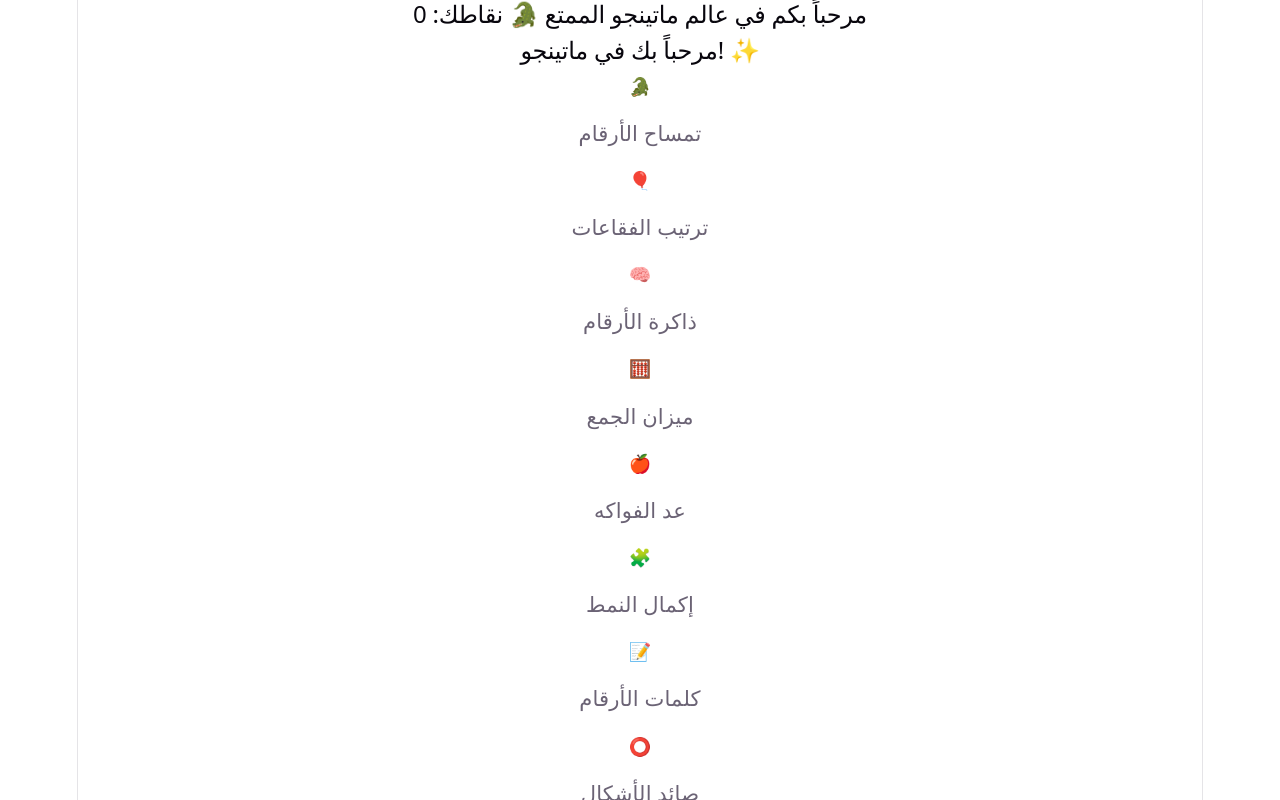
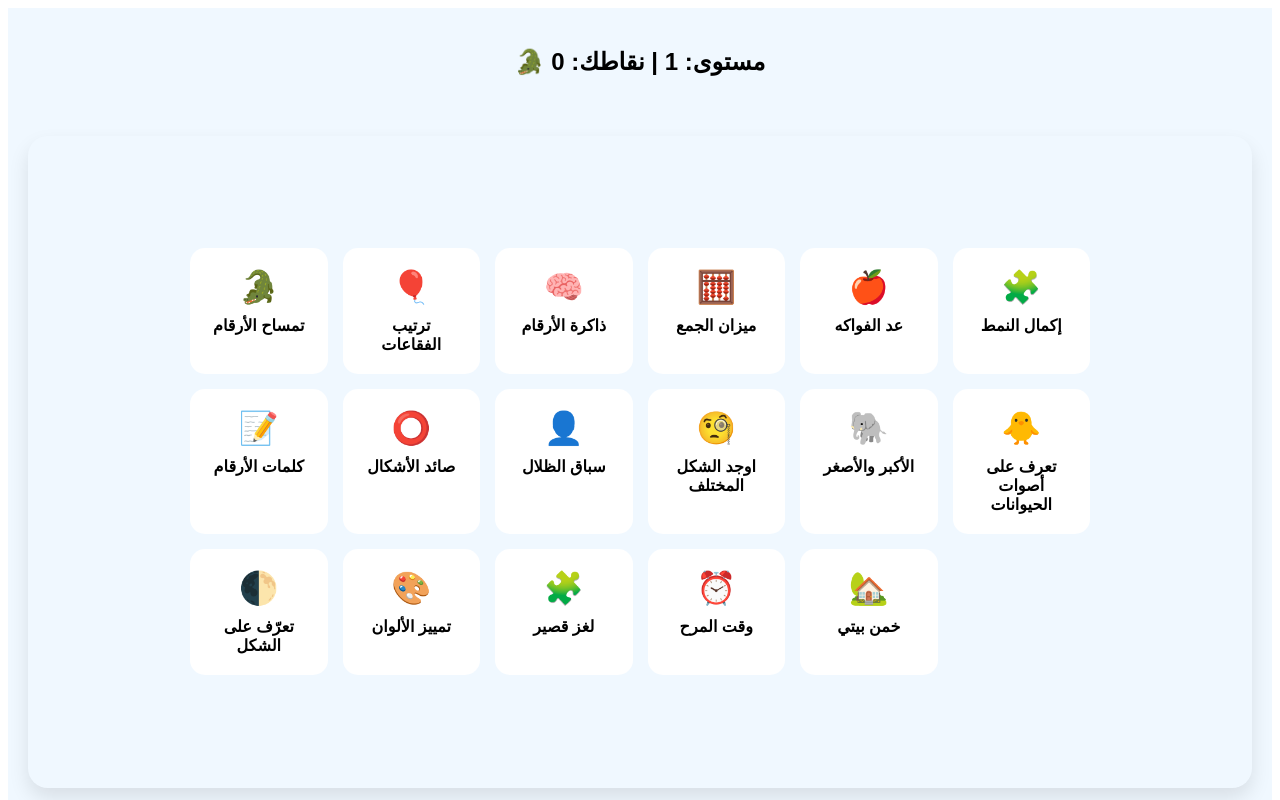
Before and after one commit to MATHINGOGAMES/MATHINGO, a React (Vite) app: page / in a window 1280 px wide. Shown: the top 800 px of the page. Built offline with nearby package versions, Linux system fonts and the light colour scheme.

Commit message:
Added dynamic level system to games

```diff
--- a/src/App.jsx
+++ b/src/App.jsx
@@ -1,134 +1,83 @@
+// src/App.jsx
 import React, { useState } from "react";
 import GamesHub from "./pages/GamesHub";
-import { useSound } from "./useSound"; // 1. استيراد أداة الصوت
+import { MATHINGO_GAMES } from "./data/gamesConfig";
+import { useMathingoAudio } from "./hooks/useMathingoAudio";
+import * as GameComponents from "./games"; // بعد إضافة index.js لكل الألعاب
 
-// الاستيرادات الخاصة بالألعاب
-import ComparingNumbers from "./games/ComparingNumbers/ComparingNumbers";
-import NumberSorting from "./games/NumberSorting/NumberSorting";
-import MemoryMatch from "./games/MemoryMatch/MemoryMatch";
-import AdditionBalance from "./games/AdditionBalance/AdditionBalance";
-import CountingFruits from "./games/CountingFruits/CountingFruits";
-import PatternLogic from "./games/PatternLogic/PatternLogic";
-import NumberWords from "./games/NumberWords/NumberWords";
-import ShapeHunter from "./games/ShapeHunter/ShapeHunter";
-import ShadowMatch from "./games/ShadowMatch/ShadowMatch";
-import OddOneOut from "./games/OddOneOut/OddOneOut";
-import SizeComparison from "./games/SizeComparison/SizeComparison";
-import ColorSorting from "./games/ColorSorting/ColorSorting";
-import MiniPuzzle from "./games/MiniPuzzle/MiniPuzzle";
-import TimeFun from "./games/TimeFun/TimeFun";
-import AnimalHome from "./games/AnimalHome/AnimalHome";
-import HalfMatch from "./games/HalfMatch/HalfMatch";
-import AnimalSounds from "./games/AnimalSounds/AnimalSounds";
 export default function App() {
   const [currentGame, setCurrentGame] = useState(null);
   const [score, setScore] = useState(0);
+  const [level, setLevel] = useState(1);
 
-  // 2. تفعيل الأصوات
-  const { playPop, playSuccess } = useSound();
+  const { playSound, speak } = useMathingoAudio();
 
   const goToHub = () => {
-    playPop(); // صوت عند العودة للرئيسية
+    playSound("success");
     setCurrentGame(null);
   };
 
   const updateScore = (points) => {
-    if (points > 0) playSuccess(); // صوت عند الفوز بنقاط
-    setScore((prev) => prev + points);
+    if (points > 0) playSound("success");
+    const newScore = score + points;
+    setScore(newScore);
+
+    // مثال: كل 5 نقاط مستوى أعلى
+    const newLevel = Math.floor(newScore / 5) + 1;
+    if (newLevel > level) setLevel(newLevel);
   };
 
-  const handleSelectGame = (id) => {
-    playPop(); // صوت عند اختيار لعبة
-    setCurrentGame(id);
+  const handleSelectGame = (gameId) => {
+    const gameConfig = MATHINGO_GAMES.find((g) => g.id === gameId);
+    if (!gameConfig) return;
+
+    if (level >= gameConfig.minLevel) {
+      setCurrentGame(gameId);
+      playSound("success");
+    } else {
+      speak("هذه اللعبة ستفتح عند مستوى أعلى!");
+    }
   };
 
   const renderGame = () => {
-    switch (currentGame) {
-      case "Half-Match":
-        return <HalfMatch onFinish={goToHub} onScoreUpdate={updateScore} />;
-      case "Animal-Sounds":
-        return <AnimalSounds onFinish={goToHub} onScoreUpdate={updateScore} />;
-      case "counting-fruits":
-        return (
-          <CountingFruits onFinish={goToHub} onScoreUpdate={updateScore} />
-        );
-      case "animal-home":
-        return <AnimalHome onFinish={goToHub} onScoreUpdate={updateScore} />;
-      case "time-fun":
-        return <TimeFun onFinish={goToHub} onScoreUpdate={updateScore} />;
-      case "mini-puzzle":
-        return <MiniPuzzle onFinish={goToHub} onScoreUpdate={updateScore} />;
-      case "color-sorting":
-        return <ColorSorting onFinish={goToHub} onScoreUpdate={updateScore} />;
-      case "shadow-match":
-        return <ShadowMatch onFinish={goToHub} onScoreUpdate={updateScore} />;
-      case "size-comparison":
-        return (
-          <SizeComparison onFinish={goToHub} onScoreUpdate={updateScore} />
-        );
-      case "odd-one-out":
-        return <OddOneOut onFinish={goToHub} onScoreUpdate={updateScore} />;
-      case "shape-hunter":
-        return <ShapeHunter onFinish={goToHub} onScoreUpdate={updateScore} />;
-      case "pattern-logic":
-        return <PatternLogic onFinish={goToHub} onScoreUpdate={updateScore} />;
-      case "comparing-numbers":
-        return (
-          <ComparingNumbers onFinish={goToHub} onScoreUpdate={updateScore} />
-        );
-      case "number-sorting":
-        return <NumberSorting onFinish={goToHub} onScoreUpdate={updateScore} />;
-      case "memory-match":
-        return <MemoryMatch onFinish={goToHub} onScoreUpdate={updateScore} />;
-      case "number-words":
-        return <NumberWords onFinish={goToHub} onScoreUpdate={updateScore} />;
-      case "addition-balance":
-        return (
-          <AdditionBalance onFinish={goToHub} onScoreUpdate={updateScore} />
-        );
-      default:
-        return <GamesHub onSelectGame={handleSelectGame} />;
+    if (!currentGame) {
+      // عرض GamesHub مع الألعاب المتاحة حسب المستوى
+      return (
+        <GamesHub
+          games={MATHINGO_GAMES.filter((g) => g.minLevel <= level)}
+          onSelectGame={handleSelectGame}
+          currentLevel={level}
+        />
+      );
     }
-    // دالة المشاركة الذكية
-    const shareGame = () => {
-      const text =
-        "اكتشفت هذا الموقع الرائع (Mathingo) لألعاب الذكاء والحساب للأطفال! آمن، تعليمي وبدون إعلانات. جربه مع أطفالك: ";
-      const url = window.location.href;
-      const whatsappUrl = `https://wa.me/?text=${encodeURIComponent(
-        text + url
-      )}`;
-      window.open(whatsappUrl, "_blank");
-    };
 
-    // داخل الـ return في App.jsx، أضيفي هذا الزر الجذاب:
-    <button
-      onClick={shareGame}
-      style={{
-        backgroundColor: "#25D366", // لون واتساب الأخضر
-        color: "white",
-        padding: "15px 25px",
-        borderRadius: "50px",
-        border: "none",
-        fontSize: "1.2rem",
-        fontWeight: "bold",
-        margin: "20px auto",
-        display: "flex",
-        alignItems: "center",
-        gap: "10px",
-        cursor: "pointer",
-        boxShadow: "0 4px 10px rgba(0,0,0,0.1)",
-      }}
-    >
-      <span>أرسل اللعبة لصديق عبر واتساب</span> 🚀
-    </button>;
+    // تحويل gameId إلى اسم مكون CamelCase
+    const componentName = currentGame
+      .split("-")
+      .map((s) => s.charAt(0).toUpperCase() + s.slice(1))
+      .join("");
+
+    const GameComponent = GameComponents[componentName];
+
+    if (!GameComponent) return <h2>⚠️ اللعبة غير موجودة</h2>;
+
+    return (
+      <GameComponent
+        onFinish={goToHub}
+        onScoreUpdate={updateScore}
+        currentLevel={level}
+      />
+    );
   };
+
+  const currentColor =
+    MATHINGO_GAMES.find((g) => g.id === currentGame)?.color || "#fff";
 
   return (
     <div className="app-container">
       <header className="app-header">
         <h2>
-          مرحباً بكم في عالم ماتينجو الممتع 🐊{" "}
-          <span className="score-badge">نقاطك: {score}</span>
+          🐊 مستوى: {level} | نقاطك: {score}
         </h2>
         {currentGame && (
           <button className="back-btn" onClick={goToHub}>
@@ -137,7 +86,13 @@ export default function App() {
         )}
       </header>
 
-      <main>{renderGame()}</main>
+      {/* حاوية الألعاب المركزية */}
+      <div
+        className="game-wrapper"
+        style={{ backgroundColor: currentGame ? currentColor : "transparent" }}
+      >
+        {renderGame()}
+      </div>
     </div>
   );
 }
--- a/src/data/gamesConfig.js
+++ b/src/data/gamesConfig.js
@@ -1,124 +1,190 @@
 // src/data/gamesConfig.js
-
+import ComparingNumbers from "../games/ComparingNumbers/ComparingNumbers";
+import NumberSorting from "../games/NumberSorting/NumberSorting";
+import MemoryMatch from "../games/MemoryMatch/MemoryMatch";
+import AdditionBalance from "../games/AdditionBalance/AdditionBalance";
+import CountingFruits from "../games/CountingFruits/CountingFruits";
+import PatternLogic from "../games/PatternLogic/PatternLogic";
+import NumberWords from "../games/NumberWords/NumberWords";
+import ShapeHunter from "../games/ShapeHunter/ShapeHunter";
+import ShadowMatch from "../games/ShadowMatch/ShadowMatch";
+import OddOneOut from "../games/OddOneOut/OddOneOut";
+import SizeComparison from "../games/SizeComparison/SizeComparison";
+import ColorSorting from "../games/ColorSorting/ColorSorting";
+import MiniPuzzle from "../games/MiniPuzzle/MiniPuzzle";
+import TimeFun from "../games/TimeFun/TimeFun";
+import AnimalHome from "../games/AnimalHome/AnimalHome";
+import HalfMatch from "../games/HalfMatch/HalfMatch";
+import AnimalSounds from "../games/AnimalSounds/AnimalSounds";
 export const MATHINGO_GAMES = [
   {
     id: "comparing-numbers",
     title: "تمساح الأرقام",
     icon: "🐊",
     color: "#ff5722",
+    component: ComparingNumbers,
     minLevel: 1,
+    sendScore: true,
+    useOnFinish: true,
   },
   {
     id: "number-sorting",
     title: "ترتيب الفقاعات",
     icon: "🎈",
     color: "#1cb0f6",
+    component: NumberSorting,
     minLevel: 1,
+    sendScore: true,
+    useOnFinish: true,
   },
-  // أضف أي ألعاب أخرى هنا مستقبلاً
   {
     id: "memory-match",
     title: "ذاكرة الأرقام",
     icon: "🧠",
     color: "#ffc107",
+    component: MemoryMatch,
     minLevel: 1,
+    sendScore: true,
+    useOnFinish: true,
   },
   {
     id: "addition-balance",
     title: "ميزان الجمع",
     icon: "🧮",
     color: "#4caf50",
+    component: AdditionBalance,
     minLevel: 1,
+    sendScore: true,
+    useOnFinish: true,
   },
   {
     id: "counting-fruits",
     title: "عد الفواكه",
     icon: "🍎",
     color: "#ff5722",
+    component: CountingFruits,
     minLevel: 1,
+    sendScore: true,
+    useOnFinish: true,
   },
   {
     id: "pattern-logic",
     title: "إكمال النمط",
     icon: "🧩",
-    color: "#9c27b0",
+    color: "#ff5722",
+    component: PatternLogic,
     minLevel: 1,
+    sendScore: true,
+    useOnFinish: true,
   },
   {
     id: "number-words",
     title: "كلمات الأرقام",
     icon: "📝",
-    color: "#673ab7",
+    color: "#ff5722",
+    component: NumberWords,
     minLevel: 1,
+    sendScore: true,
+    useOnFinish: true,
   },
   {
     id: "shape-hunter",
     title: "صائد الأشكال",
     icon: "⭕",
-    color: "#9c27b0",
+    color: "#ff5722",
+    component: ShapeHunter,
     minLevel: 1,
+    sendScore: true,
+    useOnFinish: true,
   },
   {
     id: "shadow-match",
     title: "سباق الظلال",
     icon: "👤",
-    color: "#9c27b0",
+    color: "#ff5722",
+    component: ShadowMatch,
     minLevel: 1,
+    sendScore: true,
+    useOnFinish: true,
   },
   {
     id: "odd-one-out",
-    title: "أوجد الشكل المختلف",
+    title: "اوجد الشكل المختلف",
     icon: "🧐",
-    color: "#9c27b0",
+    color: "#ff5722",
+    component: OddOneOut,
     minLevel: 1,
+    sendScore: true,
+    useOnFinish: true,
   },
   {
     id: "size-comparison",
     title: "الأكبر والأصغر",
     icon: "🐘",
-    color: "#9c27b0",
+    color: "#ff5722",
+    component: SizeComparison,
     minLevel: 1,
+    sendScore: true,
+    useOnFinish: true,
   },
   {
     id: "Animal-Sounds",
-    title: "الأكبر والأصغر",
+    title: "تعرف على أصوات الحيوانات",
     icon: "🐥",
-    color: "#9c27b0",
+    color: "#ff5722",
+    component: AnimalSounds,
     minLevel: 1,
+    sendScore: true,
+    useOnFinish: true,
   },
   {
     id: "Half-Match",
-    title: "الأكبر والأصغر",
+    title: "تعرّف على الشكل",
     icon: "🌓",
-    color: "#9c27b0",
+    color: "#ff5722",
+    component: HalfMatch,
     minLevel: 1,
+    sendScore: true,
+    useOnFinish: true,
   },
   {
     id: "color-sorting",
-    title: "فرز الألوانب",
+    title: "تمييز الألوان",
     icon: "🎨",
-    color: "#9c27b0",
+    color: "#ff5722",
+    component: ColorSorting,
     minLevel: 1,
+    sendScore: true,
+    useOnFinish: true,
   },
   {
     id: "mini-puzzle",
-    title: "لغز الصورة",
+    title: "لغز قصير",
     icon: "🧩",
-    color: "#9c27b0",
+    color: "#ff5722",
+    component: MiniPuzzle,
     minLevel: 1,
+    sendScore: true,
+    useOnFinish: true,
   },
   {
     id: "time-fun",
     title: "وقت المرح",
     icon: "⏰",
-    color: "#9c27b0",
+    color: "#ff5722",
+    component: TimeFun,
     minLevel: 1,
+    sendScore: true,
+    useOnFinish: true,
   },
   {
     id: "animal-home",
-    title: "أين منزلي؟",
+    title: "خمن بيتي",
     icon: "🏡",
-    color: "#9c27b0",
+    color: "#ff5722",
+    component: AnimalHome,
     minLevel: 1,
+    sendScore: true,
+    useOnFinish: true,
   },
-];
+]; // أضف بقية الألعاب بنفس الطريقة...
--- a/src/games/ComparingNumbers/ComparingNumbers.jsx
+++ b/src/games/ComparingNumbers/ComparingNumbers.jsx
@@ -1,81 +1,56 @@
-import React, { useState, useEffect } from "react";
+// src/games/ComparingNumbers/ComparingNumbers.jsx
+import React, { useState } from "react";
+import { useMathingoAudio } from "../../hooks/useMathingoAudio";
 
-const ComparingNumbers = ({ onFinish, onScoreUpdate }) => {
-  const [num1, setNum1] = useState(0);
-  const [num2, setNum2] = useState(0);
-  const [message, setMessage] = useState("أي العددين أكبر؟");
-  const [showResult, setShowResult] = useState(false); // لإخفاء التمساح
-  const [level, setLevel] = useState(1); // نظام المراحل
-  const maxLevels = 10;
+export default function ComparingNumbers({ onFinish, onScoreUpdate }) {
+  const { playSound } = useMathingoAudio();
+  const [questionIndex, setQuestionIndex] = useState(0);
+  const [score, setScore] = useState(0);
 
-  // توليد أرقام جديدة
-  const generateNumbers = () => {
-    setNum1(Math.floor(Math.random() * 10 * level)); // تزداد الصعوبة مع المرحلة
-    setNum2(Math.floor(Math.random() * 10 * level));
-    setShowResult(false);
-    setMessage("أي العددين أكبر؟");
-  };
+  const questions = [
+    { a: 3, b: 5 },
+    { a: 8, b: 2 },
+    { a: 4, b: 4 },
+  ];
 
-  useEffect(() => {
-    generateNumbers();
-  }, [level]);
+  const handleAnswer = (choice) => {
+    const correct =
+      (choice === ">" &&
+        questions[questionIndex].a > questions[questionIndex].b) ||
+      (choice === "<" &&
+        questions[questionIndex].a < questions[questionIndex].b) ||
+      (choice === "=" &&
+        questions[questionIndex].a === questions[questionIndex].b);
 
-  const checkAnswer = (selectedNum) => {
-    const correct = Math.max(num1, num2);
-    setShowResult(true); // الآن نظهر التمساح بعد الإجابة فقط
+    if (correct) {
+      playSound("success");
+      setScore((prev) => prev + 1);
+      onScoreUpdate && onScoreUpdate(1);
+    } else {
+      playSound("error");
+    }
 
-    if (selectedNum === correct) {
-      setMessage("أحسنتِ! إجابة صحيحة 🐊✨");
-      onScoreUpdate(10);
-      setTimeout(() => {
-        if (level < maxLevels) {
-          setLevel(level + 1);
-        } else {
-          onFinish(); // إنهاء اللعبة بعد 10 مراحل
-        }
-      }, 1500);
+    if (questionIndex + 1 < questions.length) {
+      setQuestionIndex(questionIndex + 1);
     } else {
-      setMessage("حاولي مرة أخرى! 🐊");
-      setTimeout(() => setShowResult(false), 1000); // إخفاء التمساح للمحاولة مجدداً
+      onFinish && onFinish();
     }
   };
 
+  const q = questions[questionIndex];
+
   return (
-    <div className="game-container">
-      <div className="level-badge">
-        المرحلة: {level} / {maxLevels}
+    <div style={{ padding: 20 }}>
+      <h2>📝 أي الأرقام أكبر؟</h2>
+      <p style={{ fontSize: 32 }}>
+        {q.a} ? {q.b}
+      </p>
+      <div style={{ display: "flex", gap: 10, justifyContent: "center" }}>
+        <button onClick={() => handleAnswer(">")}>{">"}</button>
+        <button onClick={() => handleAnswer("<")}>{"<"}</button>
+        <button onClick={() => handleAnswer("=")}>=</button>
       </div>
-
-      <div
-        className="numbers-display"
-        style={{
-          display: "flex",
-          justifyContent: "center",
-          gap: "40px",
-          fontSize: "3rem",
-        }}
-      >
-        <button className="choice-btn" onClick={() => checkAnswer(num1)}>
-          {num1}
-        </button>
-
-        {/* التمساح يظهر هنا فقط إذا كانت showResult حقيقية */}
-        <div
-          className="result-icon"
-          style={{ visibility: showResult ? "visible" : "hidden" }}
-        >
-          {num1 > num2 ? " > " : num2 > num1 ? " < " : " = "}
-          🐊
-        </div>
-
-        <button className="choice-btn" onClick={() => checkAnswer(num2)}>
-          {num2}
-        </button>
-      </div>
-
-      <h3>{message}</h3>
+      <p>النقاط الحالية: {score}</p>
     </div>
   );
-};
-
-export default ComparingNumbers;
+}
--- /dev/null
+++ b/src/games/index.js
@@ -0,0 +1,38 @@
+// src/games/index.js
+import ComparingNumbers from "./ComparingNumbers/ComparingNumbers";
+import NumberSorting from "./NumberSorting/NumberSorting";
+import MemoryMatch from "./MemoryMatch/MemoryMatch";
+import AdditionBalance from "./AdditionBalance/AdditionBalance";
+import CountingFruits from "./CountingFruits/CountingFruits";
+import PatternLogic from "./PatternLogic/PatternLogic";
+import NumberWords from "./NumberWords/NumberWords";
+import ShapeHunter from "./ShapeHunter/ShapeHunter";
+import ShadowMatch from "./ShadowMatch/ShadowMatch";
+import OddOneOut from "./OddOneOut/OddOneOut";
+import SizeComparison from "./SizeComparison/SizeComparison";
+import AnimalSounds from "./AnimalSounds/AnimalSounds";
+import HalfMatch from "./HalfMatch/HalfMatch";
+import ColorSorting from "./ColorSorting/ColorSorting";
+import MiniPuzzle from "./MiniPuzzle/MiniPuzzle";
+import TimeFun from "./TimeFun/TimeFun";
+import AnimalHome from "./AnimalHome/AnimalHome";
+
+export {
+  ComparingNumbers,
+  NumberSorting,
+  MemoryMatch,
+  AdditionBalance,
+  CountingFruits,
+  PatternLogic,
+  NumberWords,
+  ShapeHunter,
+  ShadowMatch,
+  OddOneOut,
+  SizeComparison,
+  AnimalSounds,
+  HalfMatch,
+  ColorSorting,
+  MiniPuzzle,
+  TimeFun,
+  AnimalHome,
+};
--- a/src/index.css
+++ b/src/index.css
@@ -1,111 +1,83 @@
-:root {
-  --text: #6b6375;
-  --text-h: #08060d;
-  --bg: #fff;
-  --border: #e5e4e7;
-  --code-bg: #f4f3ec;
-  --accent: #aa3bff;
-  --accent-bg: rgba(170, 59, 255, 0.1);
-  --accent-border: rgba(170, 59, 255, 0.5);
-  --social-bg: rgba(244, 243, 236, 0.5);
-  --shadow:
-    rgba(0, 0, 0, 0.1) 0 10px 15px -3px, rgba(0, 0, 0, 0.05) 0 4px 6px -2px;
-
-  --sans: system-ui, 'Segoe UI', Roboto, sans-serif;
-  --heading: system-ui, 'Segoe UI', Roboto, sans-serif;
-  --mono: ui-monospace, Consolas, monospace;
-
-  font: 18px/145% var(--sans);
-  letter-spacing: 0.18px;
-  color-scheme: light dark;
-  color: var(--text);
-  background: var(--bg);
-  font-synthesis: none;
-  text-rendering: optimizeLegibility;
-  -webkit-font-smoothing: antialiased;
-  -moz-osx-font-smoothing: grayscale;
-
-  @media (max-width: 1024px) {
-    font-size: 16px;
-  }
+/* src/index.css */
+.app-container {
+  display: flex;
+  flex-direction: column;
+  min-height: 100vh;
+  font-family: "Poppins", sans-serif;
+  background: #f0f8ff;
 }
 
-@media (prefers-color-scheme: dark) {
-  :root {
-    --text: #9ca3af;
-    --text-h: #f3f4f6;
-    --bg: #16171d;
-    --border: #2e303a;
-    --code-bg: #1f2028;
-    --accent: #c084fc;
-    --accent-bg: rgba(192, 132, 252, 0.15);
-    --accent-border: rgba(192, 132, 252, 0.5);
-    --social-bg: rgba(47, 48, 58, 0.5);
-    --shadow:
-      rgba(0, 0, 0, 0.4) 0 10px 15px -3px, rgba(0, 0, 0, 0.25) 0 4px 6px -2px;
-  }
-
-  #social .button-icon {
-    filter: invert(1) brightness(2);
-  }
+.app-header {
+  padding: 20px;
+  text-align: center;
 }
 
-body {
-  margin: 0;
+.back-btn {
+  margin-top: 10px;
+  padding: 10px 20px;
+  border: none;
+  background: #ffb347;
+  color: white;
+  border-radius: 15px;
+  cursor: pointer;
+  font-size: 1rem;
 }
 
-#root {
-  width: 1126px;
-  max-width: 100%;
+.game-wrapper {
+  flex: 1;
+  display: flex;
+  justify-content: center;
+  align-items: center;
+  padding: 20px;
+  border-radius: 20px;
+  margin: 20px;
+  box-shadow: 0 10px 20px rgba(0, 0, 0, 0.1);
+  transition: background 0.5s;
+}
+
+/* Grid لعرض الألعاب في Hub */
+.hub-grid {
+  display: grid;
+  grid-template-columns: repeat(auto-fit, minmax(120px, 1fr));
+  gap: 15px;
+  width: 100%;
+  max-width: 900px;
   margin: 0 auto;
-  text-align: center;
-  border-inline: 1px solid var(--border);
-  min-height: 100svh;
+}
+
+.hub-card {
+  background: white;
+  border-radius: 15px;
+  padding: 20px;
+  cursor: pointer;
+  transition: transform 0.2s, box-shadow 0.2s;
   display: flex;
   flex-direction: column;
-  box-sizing: border-box;
+  align-items: center;
 }
 
-h1,
-h2 {
-  font-family: var(--heading);
-  font-weight: 500;
-  color: var(--text-h);
+.hub-card:hover {
+  transform: translateY(-5px);
+  box-shadow: 0 8px 15px rgba(0, 0, 0, 0.15);
 }
 
-h1 {
-  font-size: 56px;
-  letter-spacing: -1.68px;
-  margin: 32px 0;
-  @media (max-width: 1024px) {
-    font-size: 36px;
-    margin: 20px 0;
-  }
-}
-h2 {
-  font-size: 24px;
-  line-height: 118%;
-  letter-spacing: -0.24px;
-  margin: 0 0 8px;
-  @media (max-width: 1024px) {
-    font-size: 20px;
-  }
-}
-p {
-  margin: 0;
+.hub-icon {
+  font-size: 2rem;
 }
 
-code,
-.counter {
-  font-family: var(--mono);
-  display: inline-flex;
-  border-radius: 4px;
-  color: var(--text-h);
+.hub-title {
+  margin-top: 10px;
+  font-weight: bold;
+  text-align: center;
 }
 
-code {
-  font-size: 15px;
-  line-height: 135%;
-  padding: 4px 8px;
-  background: var(--code-bg);
+.locked {
+  opacity: 0.5;
+  cursor: not-allowed;
 }
+
+.locked-label {
+  margin-top: 5px;
+  color: #ff4d4f;
+  font-weight: bold;
+}
--- a/src/pages/GamesHub.jsx
+++ b/src/pages/GamesHub.jsx
@@ -1,31 +1,22 @@
+// src/pages/GamesHub.jsx
 import React from "react";
-import { MATHINGO_GAMES } from "../data/gamesConfig";
 
-export default function GamesHub({ onSelectGame }) {
-  const handleGameClick = (e, gameId) => {
-    // هذه السطور تمنع المتصفح من تنفيذ أي سلوك افتراضي (مثل الانتقال لرابط)
-    e.preventDefault();
-    e.stopPropagation();
-    console.log("تم اختيار اللعبة بنجاح:", gameId);
-    onSelectGame(gameId);
-  };
-
+export default function GamesHub({ games, onSelectGame, currentLevel }) {
   return (
-    <div className="hub-container">
-      <h2 className="hub-title">مرحباً بك في ماتينجو! ✨</h2>
-      <div className="games-grid">
-        {MATHINGO_GAMES.map((game) => (
-          <div
-            key={game.id}
-            className="game-card"
-            style={{ "--card-color": game.color, cursor: "pointer" }}
-            onClick={(e) => handleGameClick(e, game.id)}
-          >
-            <span className="game-icon">{game.icon}</span>
-            <h3 className="game-card-title">{game.title}</h3>
-          </div>
-        ))}
-      </div>
+    <div className="hub-grid">
+      {games.map((game) => (
+        <div
+          key={game.id}
+          className={`hub-card ${currentLevel < game.minLevel ? "locked" : ""}`}
+          onClick={() => onSelectGame(game.id)}
+        >
+          <div className="hub-icon">{game.icon}</div>
+          <div className="hub-title">{game.title}</div>
+          {currentLevel < game.minLevel && (
+            <div className="locked-label">🔒</div>
+          )}
+        </div>
+      ))}
     </div>
   );
 }
```
Also changed, not shown: src/games/gamesMap.js (added, +33 -0 lines).
